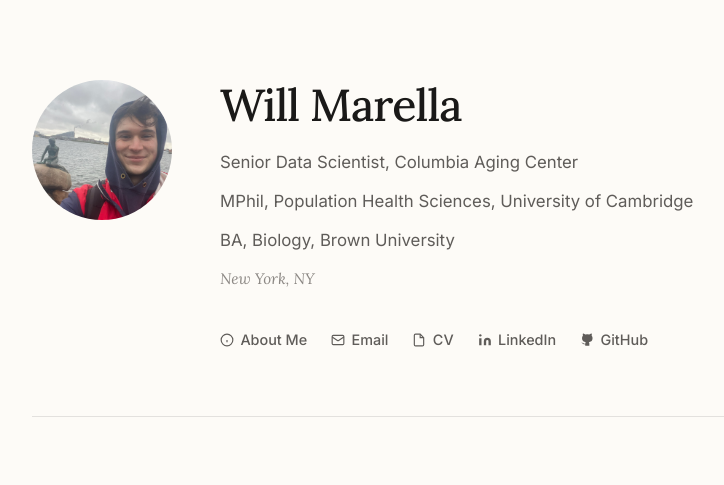
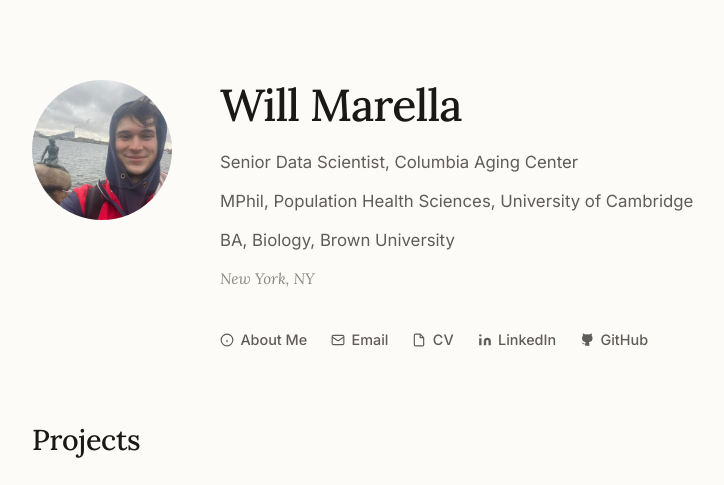
Before and after one commit to will-marella/portfolio, a Jekyll site: the page built from index.html, in a window 1280 px wide. Shown: the top 485 px of the page, without its empty margins (228-952 px from the left). Built offline with Jekyll 4.4.1, drawn with Linux system fonts in a browser that asks for light colours; grey boxes are pictures that could not be loaded.

Commit message:
Moved bulk content higher up the page

```diff
--- a/assets/css/main.css
+++ b/assets/css/main.css
@@ -67,7 +67,7 @@
 }
 
 section {
-  margin-top: 6rem;
+  margin-top: 4rem;
 }
 
 /* ── Header / Bio ── */
@@ -75,9 +75,9 @@
   display: flex;
   align-items: flex-start;
   gap: 3rem;
-  margin-bottom: 5rem;
-  padding-bottom: 4rem;
-  border-bottom: 1px solid var(--border);
+  margin-bottom: 0;
+  padding-bottom: 0;
+  border-bottom: none;
 }
 
 .profile-pic {
```
